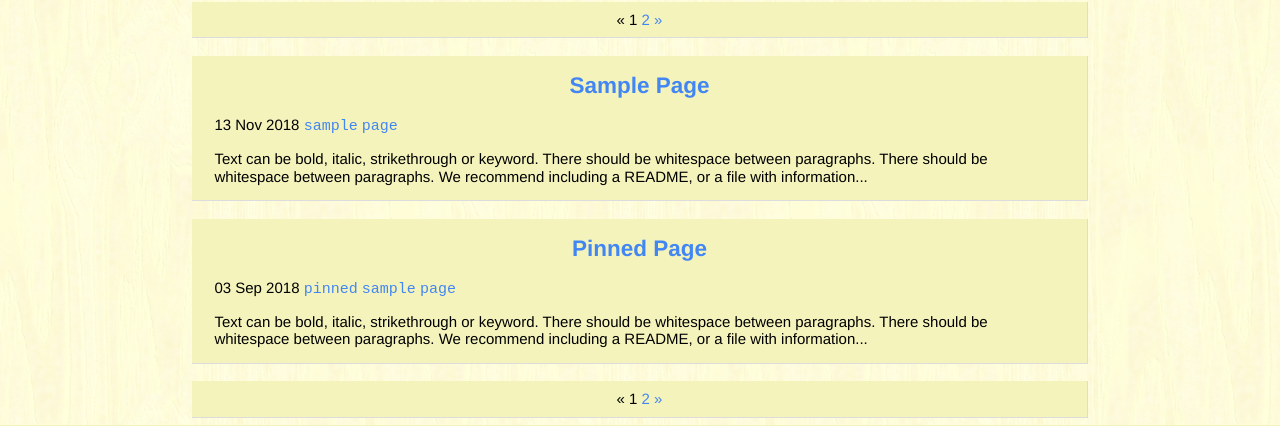
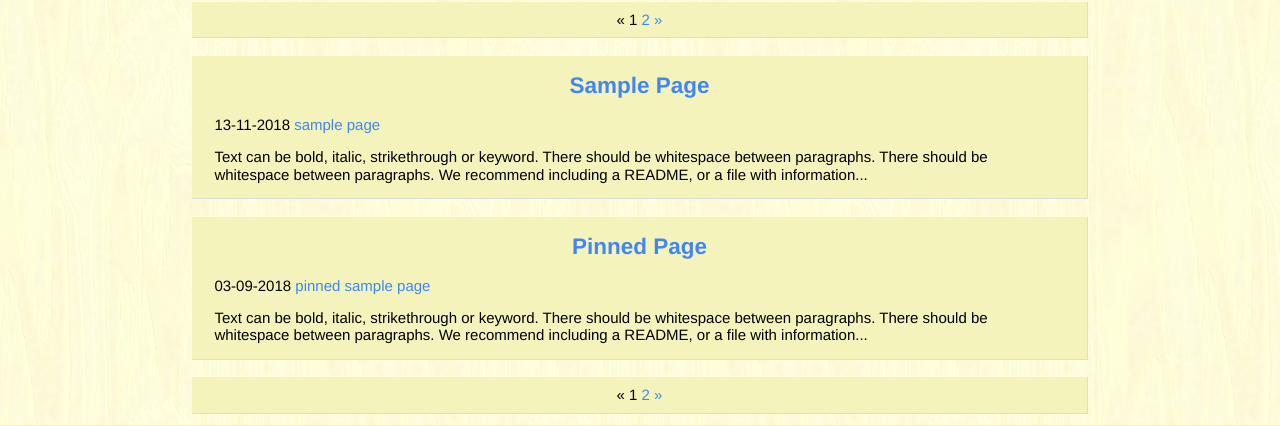
Before and after one commit to ZSMEiE/SU, a Jekyll site: the page built from index.html, in a window 1280 px wide. Shown: the part 457-883 px from the top of the page. Built offline with Jekyll 4.4.1, drawn with Linux system fonts in a browser that asks for light colours; the list of posts is cut into pages by our own code.

Commit message:
Date changes, deleted junk

```diff
--- a/_includes/tags.html
+++ b/_includes/tags.html
@@ -1,11 +1,11 @@
 <span>
   {% for tag in page.tags %}
     {% capture tag_name %}{{ tag }}{% endcapture %}
-    <a href="{{ site.url }}{{ site.baseurl }}/tag/{{ tag_name }}"><code class="highligher-rouge">{{ tag_name }}</code></a>
+    <a href="{{ site.url }}{{ site.baseurl }}/tag/{{ tag_name }}"><span class="tag">{{ tag_name }}</span></a>
   {% endfor %}
 
   {% for tag in post.tags %}
     {% capture tag_name %}{{ tag }}{% endcapture %}
-    <a href="{{ site.url }}{{ site.baseurl }}/tag/{{ tag_name }}"><code class="highligher-rouge">{{ tag_name }}</code></a>
+    <a href="{{ site.url }}{{ site.baseurl }}/tag/{{ tag_name }}"><span class="tag">{{ tag_name }}</span></a>
   {% endfor %}
 </span>
--- a/_layouts/post.html
+++ b/_layouts/post.html
@@ -3,7 +3,7 @@ layout: page
 ---
 
 <h1> {{ page.title }} </h1>
-<time datetime="{{ page.date | date_to_xmlschema }}" class="by-line">{{ page.date | date_to_string }}</time>
+<time datetime="{{ page.date | date: "%d-%m-%Y" }}" class="by-line">{{ page.date | date: "%d-%m-%Y" }}</time>
 {% include tags.html %}
 <br/>
 {{ content }}
--- a/_sass/base.scss
+++ b/_sass/base.scss
@@ -106,10 +106,6 @@ article > h2
 	height: 8em;
 }
 
-.social a
-{
-}
-
 .social i
 {
 	font-size: 6em;
--- a/index.html
+++ b/index.html
@@ -17,7 +17,7 @@ layout: default
 {% for post in paginator.posts %}
 	<article class="block post">
 	<h2><a href="{{ post.url | absolute_url }}">{{ post.title }}</a></h2>
-	<time datetime="{{ post.date | date_to_xmlschema }}">{{ post.date | date_to_string }}</time>
+	<time datetime="{{ post.date | date: "%d-%m-%Y" }}">{{ post.date | date: "%d-%m-%Y" }}</time>
 	{% include tags.html %}
 	<p>{{ post.content | strip_html | truncatewords:30 }}</p>
 	</article>
```
Also changed, not shown: _sass/colors.scss (+0 -11 lines).
